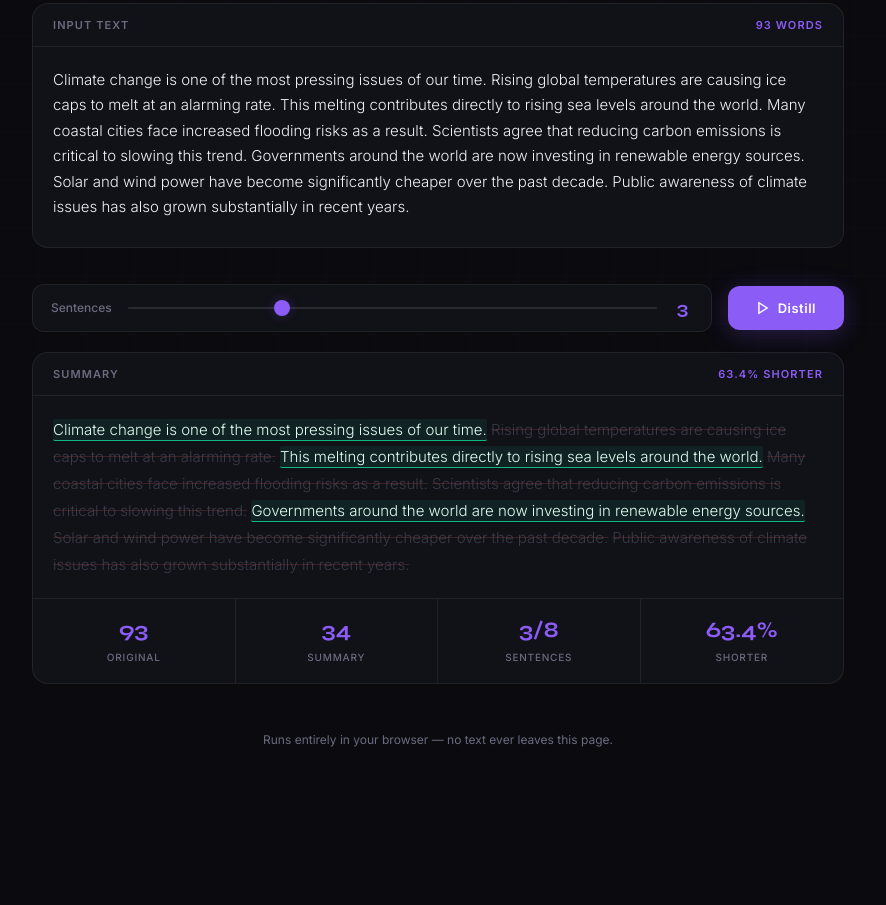
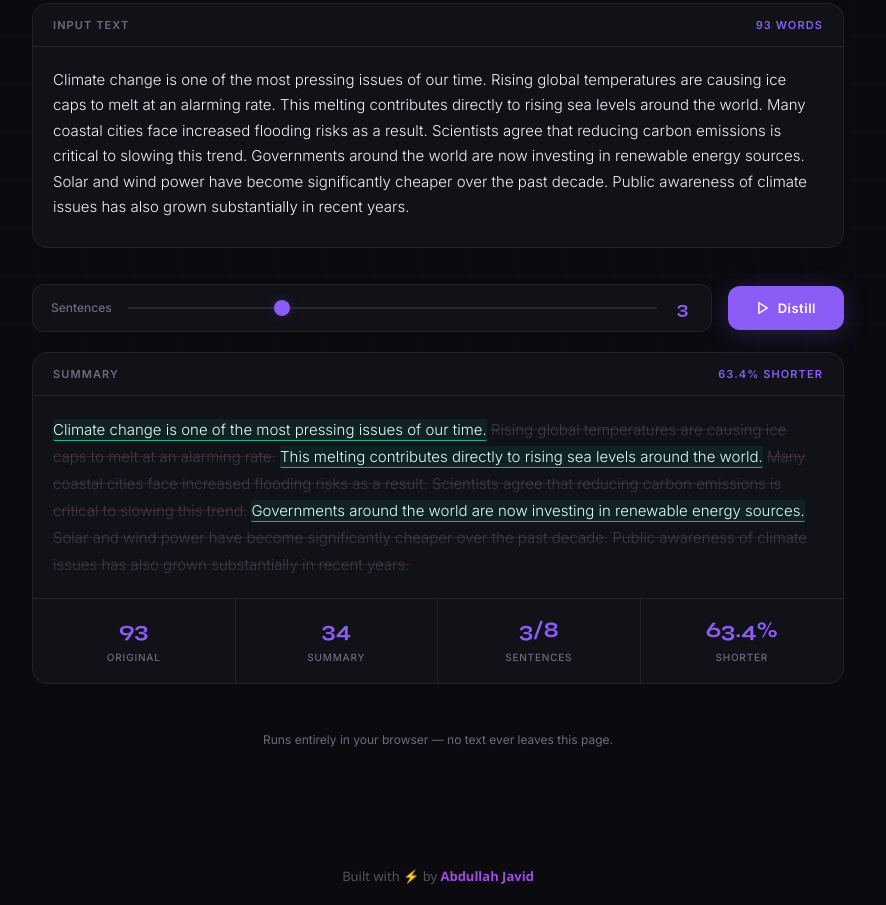
Before and after one commit to mabdullahab614-alt/quick-summarizer, a plain HTML site: page index.html in a window 1280 px wide. Shown: the part 445-1350 px from the top of the page, without its empty margins (202-1088 px from the left). Before the commit the page ends 1292 px from the top, so only its background shows below. Drawn offline with Linux system fonts and the light colour scheme.

Commit message:
Update index.html

```diff
--- a/index.html
+++ b/index.html
@@ -533,5 +533,8 @@
   wordCountLabel.textContent = wordCount(inputText.value) + ' words';
   render();
 </script>
+  <div style="text-align:center; padding:20px; color:#555; font-size:13px; font-family:'Segoe UI',sans-serif;">
+  Built with ⚡ by <span style="color:#9d4edd; font-weight:700;">Abdullah Javid</span>
+</div>
 </body>
 </html>
```
